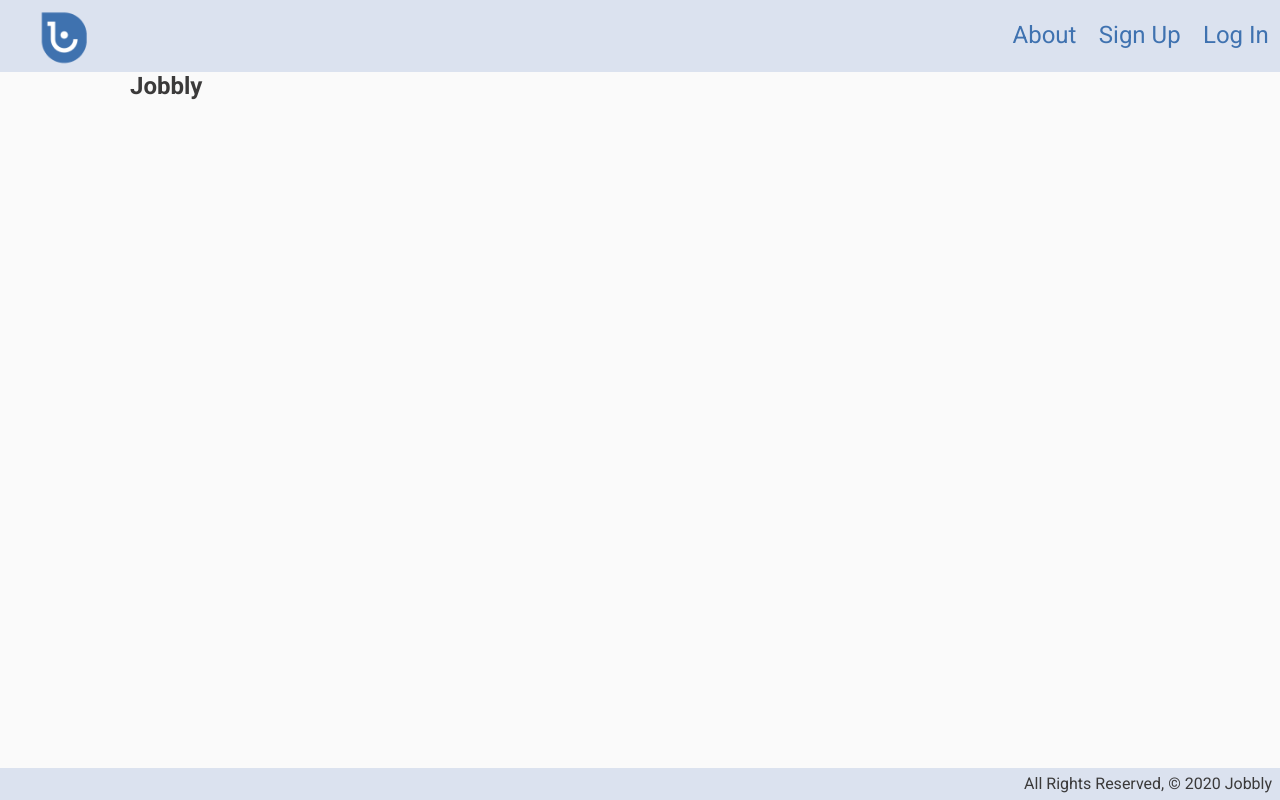
After one commit to seiteambestteam/jobbly, a Django app: page / in a window 1280 px wide. The commit adds this page. Run offline with Django 3.2, Linux system fonts and the light colour scheme.

Commit message:
CSS: - added css for base html - added home route and template and view - added static folder with logos and css

```diff
--- /dev/null
+++ b/job_tracker/static/css/style.css
@@ -0,0 +1,162 @@
+@import url("https://fonts.googleapis.com/css?family=Roboto:400,700&display=swap");
+* {
+    padding: 0;
+    margin: 0;
+    box-sizing: border-box;
+}
+
+:root {
+    --main-color: #dbe2ef;
+    --dark-color: #3f72b0;
+    --light-gray-color: #c9d6df;
+    --light-white-color: #fafafa;
+    --dark-gray-color: #3b3a3a;
+    font-size: 16px;
+}
+
+body {
+    font-family: "Roboto", sans-serif;
+    background-color: var(--light-white-color);
+    color: var(--dark-gray-color);
+}
+
+nav {
+    background-color: var(--main-color);
+    height: 2rem;
+    width: 100vw;
+    line-height: 2rem;
+    position: sticky;
+    top: 0;
+    text-align: center;
+}
+
+.nav-logo {
+    display: block;
+    float: left;
+    height: 3rem;
+    width: auto;
+    margin-top: -5px;
+}
+
+nav label {
+    display: block;
+    float: right;
+    margin-right: 0.5rem;
+}
+
+.nav-li {
+    background-color: var(--main-color);
+    margin-right: 0;
+    width: 6rem;
+}
+
+nav ul li {
+    display: block;
+}
+
+nav ul li a {
+    text-decoration: none;
+    color: var(--dark-color);
+    font-size: 0.9rem;
+}
+
+nav input {
+    display: none;
+}
+
+nav ul {
+    display: none;
+}
+
+nav input:checked ~ ul {
+    display: flex;
+    position: absolute;
+    right: 2px;
+    top: 25px;
+    height: 150px;
+    padding: 0;
+    flex-direction: column;
+    justify-content: space-between;
+    align-items: center;
+}
+
+nav input:checked ~ ul li {
+    display: block;
+    border-bottom: 0.5px solid var(--light-gray-color);
+}
+
+footer {
+    position: absolute;
+    bottom: 0;
+    width: 100vw;
+    height: 2rem;
+    line-height: 2rem;
+    font-size: 0.8rem;
+    background-color: var(--main-color);
+}
+
+footer div {
+    float: right;
+    font-size: 0.6rem;
+}
+
+@media (min-width: 768px) {
+    #hamburger {
+        display: none;
+    }
+
+    nav label {
+        display: none;
+    }
+
+    nav {
+        height: 4.5rem;
+    }
+
+    .nav-logo {
+        height: auto;
+        width: 130px;
+        margin-top: -18px;
+    }
+
+    .nav-li {
+        display: flex;
+        justify-content: flex-end;
+        width: calc(100vw - 130px);
+        height: 4rem;
+        margin: 0;
+    }
+
+    nav ul {
+        list-style-type: none;
+        margin: 0;
+        padding: 0;
+        text-decoration: none;
+        display: flex;
+        align-items: right;
+        padding-top: 5px;
+    }
+
+    nav ul li {
+        padding: 0.9rem 0.7rem;
+    }
+
+    nav ul li:hover {
+        background-color: #c4d3f1;
+        border-radius: 5px;
+        cursor: pointer;
+    }
+
+    nav ul li a:focus {
+        outline: none;
+    }
+
+    nav ul li a {
+        color: var(--dark-color);
+        font-size: 1.5rem;
+    }
+
+    footer div {
+        font-size: 1rem;
+    }
+}
--- a/job_tracker/templates/base.html
+++ b/job_tracker/templates/base.html
@@ -1,19 +1,56 @@
+{% load static %}
+
 <!DOCTYPE html>
 <html lang="en">
     <head>
-    <meta charset="UTF-8">
-    <meta name="viewport" content="width=device-width, initial-scale=1.0">
-    <meta http-equiv="X-UA-Compatible" content="ie=edge">
+        <meta charset="UTF-8" />
+        <meta name="viewport" content="width=device-width, initial-scale=1.0" />
+        <meta http-equiv="X-UA-Compatible" content="ie=edge" />
+        <link
+            rel="stylesheet"
+            type="text/css"
+            href="{% static 'css/style.css' %}"
+        />
         <title>Jobbly</title>
     </head>
     <body>
-   {% comment %} navbar goes here {% endcomment %}
+        <header>
+            <nav class="nav">
+                <img
+                    class="nav-logo"
+                    src="{% static 'images/just_logo.png' %}"
+                    alt="logo"
+                />
+                <label for="hamburger">&#9776;</label>
+                <input type="checkbox" id="hamburger" />
+                <ul>
+                    <div class="nav-li">
+                        {% if user.is_authenticated %}
+                        <li><a href="#">About</a></li>
+                        <li>
+                            <a href="#">Applications</a>
+                        </li>
+                        <li>
+                            <a href="#">Add Application</a>
+                        </li>
+                        <li><a href="#">Contacts</a></li>
+                        <li><a href="#">Log Out</a></li>
+                        {% else %}
+                        <li><a href="#">About</a></li>
+                        <li><a href="#">Sign Up</a></li>
+                        <li><a href="#">Log In</a></li>
+                        {% endif %}
+                    </div>
+                </ul>
+            </nav>
+        </header>
         <main class="container">
-        {% block content %}
-        {% endblock %}
+            {% block content %} {% endblock %}
         </main>
-  	 <footer class="page-footer">
-       <div>Footer goes here</div>
+        <footer>
+            <div>
+                All Rights Reserved, &copy; 2020 Jobbly &nbsp;
+            </div>
         </footer>
     </body>
 </html>
--- /dev/null
+++ b/job_tracker/templates/home.html
@@ -0,0 +1,6 @@
+{% extends 'base.html' %}
+{% block content %}
+
+<h2>Jobbly</h2>
+
+{% endblock %}
--- a/job_tracker/urls.py
+++ b/job_tracker/urls.py
@@ -2,5 +2,5 @@ from django.urls import path
 from . import views
 
 urlpatterns = [
-    path('', views.home, name='home')
+    path('', views.home, name='home'),
 ]
--- a/job_tracker/views.py
+++ b/job_tracker/views.py
@@ -2,4 +2,4 @@ from django.shortcuts import render
 from django.http import HttpResponse
 
 def home(request):
-    return HttpResponse('This is the home page')
+    return render(request, 'home.html')
--- a/jobbly/urls.py
+++ b/jobbly/urls.py
@@ -18,5 +18,5 @@ from django.urls import path, include
 
 urlpatterns = [
     path('admin/', admin.site.urls),
-    path('/', include('job_tracker.urls')),
+    path('', include('job_tracker.urls')),
 ]
```
Also changed, not shown: job_tracker/static/images/just_logo.png (added), job_tracker/static/images/logo.png (added), job_tracker/static/images/logo_transparent.png (added). Lines whose indentation alone changed are shown as unchanged.
